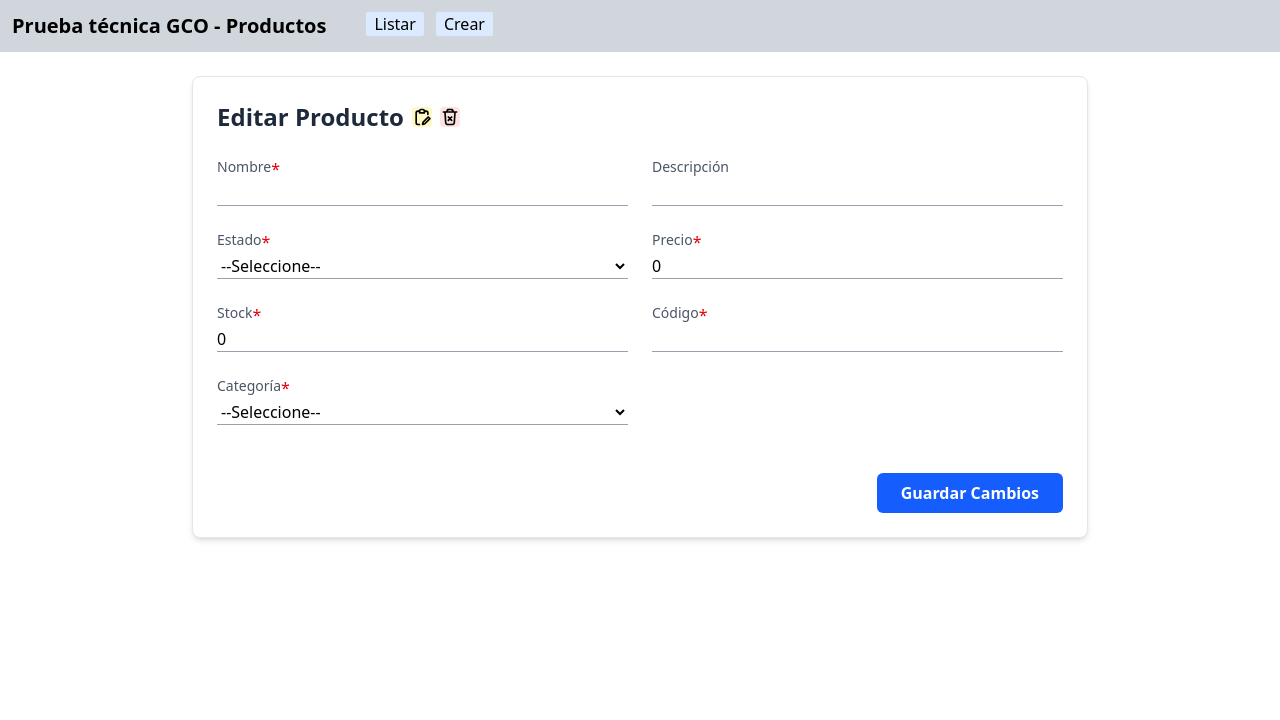
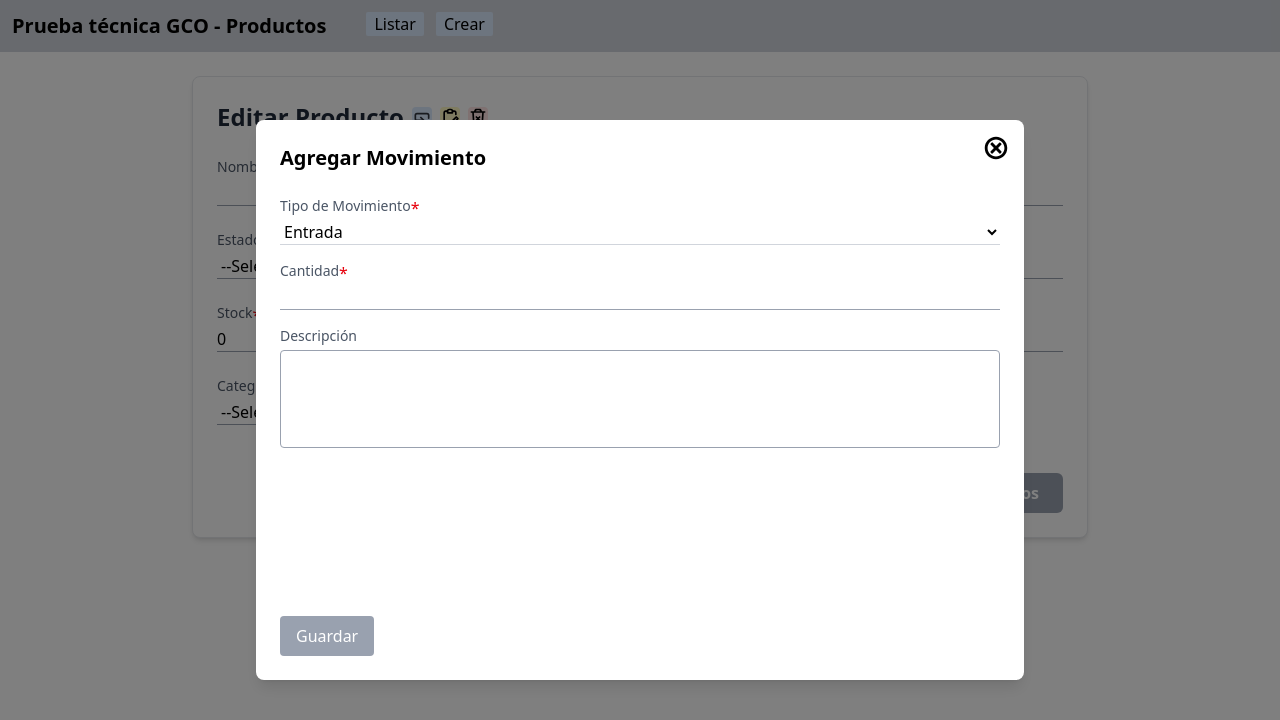
Before and after one commit to 968578/prueba-gco, an Angular app in the folder front/: page /producto/1 in a window 1280 px wide. Shown: the top 720 px of the page. Built offline with nearby package versions, Linux system fonts and the light colour scheme; no server answers.

Commit message:
formulario base para crear movimientos

```diff
--- /dev/null
+++ b/front/src/app/components/modal-movimientos/modal-movimientos.component.html
@@ -0,0 +1,64 @@
+<div *ngIf="mostrarModal" class="fixed inset-0 bg-[rgba(0,0,0,0.5)] flex items-center justify-center z-50">
+  <div class="relative bg-white w-[60%] h-[70%] rounded-lg shadow-lg p-6 flex flex-col">
+    <div
+      class="absolute top-4 right-4 cursor-pointer hover:scale-125 transition-transform"
+      (click)="cerrarModal()"
+    >
+      <svg class="w-6 h-6" fill="#000000" viewBox="0 0 32 32" version="1.1" xmlns="http://www.w3.org/2000/svg"><g id="SVGRepo_bgCarrier" stroke-width="0"></g><g id="SVGRepo_tracerCarrier" stroke-linecap="round" stroke-linejoin="round"></g><g id="SVGRepo_iconCarrier"> <title>cancel</title> <path d="M10.771 8.518c-1.144 0.215-2.83 2.171-2.086 2.915l4.573 4.571-4.573 4.571c-0.915 0.915 1.829 3.656 2.744 2.742l4.573-4.571 4.573 4.571c0.915 0.915 3.658-1.829 2.744-2.742l-4.573-4.571 4.573-4.571c0.915-0.915-1.829-3.656-2.744-2.742l-4.573 4.571-4.573-4.571c-0.173-0.171-0.394-0.223-0.657-0.173v0zM16 1c-8.285 0-15 6.716-15 15s6.715 15 15 15 15-6.716 15-15-6.715-15-15-15zM16 4.75c6.213 0 11.25 5.037 11.25 11.25s-5.037 11.25-11.25 11.25-11.25-5.037-11.25-11.25c0.001-6.213 5.037-11.25 11.25-11.25z"></path> </g></svg>
+    </div>
+
+    <h2 class="text-xl font-semibold mb-6">Agregar Movimiento</h2>
+    <form [formGroup]="movimientoForm" (ngSubmit)="guardar()" class="space-y-4 flex-1 flex flex-col">
+      <div>
+        <label-primary [label]="'Tipo de Movimiento'" [obligatorio]="true" />
+        <select formControlName="tipo" class="w-full border-0 border-b border-gray-300 focus:border-blue-500 focus:ring-0 focus:outline-none">
+          <option value="">--Seleccione--</option>
+          <option value="1">Entrada</option>
+          <option value="2">Salida</option>
+        </select>
+        <error-form
+          *ngIf="movimientoForm.get('tipo')?.errors?.['required'] && (movimientoForm.get('tipo')?.touched || movimientoForm.get('tipo')?.dirty )"
+          [error]="'Es requerido'"
+        />
+      </div>
+      <div>
+        <label-primary [label]="'Cantidad'" [obligatorio]="true" />
+        <input-primary formControlName="cantidad" />
+        <error-form
+          *ngIf="movimientoForm.get('cantidad')?.errors?.['required'] && movimientoForm.get('cantidad')?.touched"
+          [error]="'Es requerido'"
+        />
+        <error-form
+          *ngIf="movimientoForm.get('cantidad')?.errors?.['min'] && movimientoForm.get('cantidad')?.touched"
+          [error]="'Debe ser al menos 1'"
+        />
+        <error-form
+          *ngIf="movimientoForm.get('cantidad')?.errors?.['notNumber'] && movimientoForm.get('cantidad')?.touched"
+          [error]="'Debe ser número'"
+        />
+      </div>
+      <div>
+        <label-primary [label]="'Descripción'" [obligatorio]="false" />
+        <textarea
+          formControlName="descripcion"
+          rows="4"
+          class="w-full border rounded-sm border-gray-400 focus:border-blue-500 focus:ring-0 focus:outline-none resize-none"
+        ></textarea>
+        <error-form
+          *ngIf="movimientoForm.get('descripcion')?.errors?.['required'] && movimientoForm.get('descripcion')?.touched"
+          [error]="'Es requerido'"
+        />
+      </div>
+
+      <div class="mt-auto">
+        <button
+          type="submit"
+          [disabled]="movimientoForm.invalid"
+          class="bg-blue-600 text-white px-4 py-2 rounded hover:bg-blue-700 transition disabled:bg-gray-400"
+        >
+          Guardar
+        </button>
+      </div>
+    </form>
+  </div>
+</div>
--- /dev/null
+++ b/front/src/app/components/modal-movimientos/modal-movimientos.component.ts
@@ -0,0 +1,36 @@
+import { Component, EventEmitter, Input, Output } from '@angular/core';
+import { FormControl, FormGroup, ReactiveFormsModule, Validators } from '@angular/forms';
+import { CustomValidators } from '../../shared/validators';
+import { CommonModule } from '@angular/common';
+import { InputPrimaryComponent } from "../input-primary/input-primary.component";
+import { LabelPrimaryComponent } from "../label-primary/label-primary.component";
+import { ErrorFormComponent } from "../error-form/error-form.component";
+
+@Component({
+  selector: 'modal-movimientos',
+  imports: [ReactiveFormsModule, CommonModule, InputPrimaryComponent, LabelPrimaryComponent, ErrorFormComponent],
+  templateUrl: './modal-movimientos.component.html',
+  styleUrl: './modal-movimientos.component.css'
+})
+export class ModalMovimientosComponent {
+
+  @Input() mostrarModal = true;
+  @Output() ocultarModal = new EventEmitter<boolean>();
+
+  movimientoForm = new FormGroup({
+    productoId: new FormControl(""),
+    tipo: new FormControl(1, Validators.required),
+    cantidad: new FormControl('', [Validators.required, Validators.min(1),(inp)=>CustomValidators.validateNumber(inp) ]),
+    descripcion: new FormControl(''),
+  })
+
+    guardar(){
+      console.log("guardando movimiento")
+  }
+
+
+  cerrarModal(){
+    this.ocultarModal.emit(false);
+  }
+
+}
--- a/front/src/app/pages/detalles-producto/detalles-producto.component.html
+++ b/front/src/app/pages/detalles-producto/detalles-producto.component.html
@@ -1,14 +1,26 @@
-<app-header></app-header>
+<app-header/>
+<modal-movimientos
+  [mostrarModal]="mostrarModal"
+  (ocultarModal)="mostrarOcultarModal($event)"
+/>
 <div class="max-w-4xl mx-auto p-6 bg-white rounded-lg shadow-md border border-gray-200 my-6">
   <div class="flex items-center justify-start mb-6 gap-x-2">
     <h2 class="text-2xl font-semibold text-gray-800">Editar Producto</h2>
+    <div class="bg-blue-100 rounded hover:scale-125 hover:bg-blue-200 duration-200 cursor-pointer"
+      (click)="mostrarOcultarModal(true)"
+      title="Crear movimiento"
+    >
+      <svg class="w-5 h-5" viewBox="0 0 24 24" fill="none" xmlns="http://www.w3.org/2000/svg"><g id="SVGRepo_bgCarrier" stroke-width="0"></g><g id="SVGRepo_tracerCarrier" stroke-linecap="round" stroke-linejoin="round"></g><g id="SVGRepo_iconCarrier"> <path d="M10 12L14 16L10 20" stroke="#33363F" stroke-width="2"></path> <path d="M20 13.5V10C20 8.89543 19.1046 8 18 8H6C4.89543 8 4 8.89543 4 10V14C4 15.1046 4.89543 16 6 16H13" stroke="#33363F" stroke-width="2" stroke-linecap="round"></path> </g></svg>
+    </div>
     <div class="bg-yellow-100 rounded hover:scale-125 hover:bg-yellow-200 duration-200 cursor-pointer"
       (click)="activarEdicion()"
-    >
+      title="Editar"
+      >
       <svg class="w-5 h-5" viewBox="0 0 24 24" fill="none" xmlns="http://www.w3.org/2000/svg"><g id="SVGRepo_bgCarrier" stroke-width="0"></g><g id="SVGRepo_tracerCarrier" stroke-linecap="round" stroke-linejoin="round"></g><g id="SVGRepo_iconCarrier"> <path d="M9 5H7C5.89543 5 5 5.89543 5 7V19C5 20.1046 5.89543 21 7 21H9M15 5H17C18.1046 5 19 5.89543 19 7V9" stroke="#000000" stroke-width="2" stroke-linecap="round" stroke-linejoin="round"></path> <path d="M14.902 20.3343L12.7153 20.7716L13.1526 18.585C13.1914 18.3914 13.2865 18.2136 13.4261 18.074L17.5 14L19.5 12L21.4869 13.9869L19.4869 15.9869L15.413 20.0608C15.2734 20.2004 15.0956 20.2956 14.902 20.3343Z" stroke="#000000" stroke-width="2" stroke-linecap="round" stroke-linejoin="round"></path> <path d="M9 5C9 3.89543 9.89543 3 11 3H13C14.1046 3 15 3.89543 15 5V7H9V5Z" stroke="#000000" stroke-width="2" stroke-linecap="round" stroke-linejoin="round"></path> </g></svg>
     </div>
     <div class="bg-red-100 rounded hover:scale-125 hover:bg-red-200 duration-200 cursor-pointer"
       (click)="eliminar()"
+      title="Eliminar"
     >
       <svg class="w-5 h-5" viewBox="0 0 24 24" fill="none" xmlns="http://www.w3.org/2000/svg"><g id="SVGRepo_bgCarrier" stroke-width="0"></g><g id="SVGRepo_tracerCarrier" stroke-linecap="round" stroke-linejoin="round"></g><g id="SVGRepo_iconCarrier"> <path d="M10 12L14 16M14 12L10 16M18 6L17.1991 18.0129C17.129 19.065 17.0939 19.5911 16.8667 19.99C16.6666 20.3412 16.3648 20.6235 16.0011 20.7998C15.588 21 15.0607 21 14.0062 21H9.99377C8.93927 21 8.41202 21 7.99889 20.7998C7.63517 20.6235 7.33339 20.3412 7.13332 19.99C6.90607 19.5911 6.871 19.065 6.80086 18.0129L6 6M4 6H20M16 6L15.7294 5.18807C15.4671 4.40125 15.3359 4.00784 15.0927 3.71698C14.8779 3.46013 14.6021 3.26132 14.2905 3.13878C13.9376 3 13.523 3 12.6936 3H11.3064C10.477 3 10.0624 3 9.70951 3.13878C9.39792 3.26132 9.12208 3.46013 8.90729 3.71698C8.66405 4.00784 8.53292 4.40125 8.27064 5.18807L8 6" stroke="#000000" stroke-width="2" stroke-linecap="round" stroke-linejoin="round"></path> </g></svg>
     </div>
@@ -85,6 +97,10 @@
       <button
         type="submit"
         [disabled]="productoForm.invalid"
+        [ngClass]="{
+          'bg-blue-600 hover:bg-blue-700': productoForm.valid,
+          'bg-gray-400 cursor-not-allowed': productoForm.invalid
+        }"
         class="bg-blue-600 hover:bg-blue-700 text-white font-semibold py-2 px-6 rounded-md transition"
       >
         Guardar Cambios
--- a/front/src/app/pages/detalles-producto/detalles-producto.component.ts
+++ b/front/src/app/pages/detalles-producto/detalles-producto.component.ts
@@ -8,31 +8,32 @@ import { AbstractControl, FormControl, FormGroup, FormsModule, ReactiveFormsModu
 import { LabelPrimaryComponent } from "../../components/label-primary/label-primary.component";
 import { ErrorFormComponent } from "../../components/error-form/error-form.component";
 import { InputPrimaryComponent } from "../../components/input-primary/input-primary.component";
+import { CustomValidators } from '../../shared/validators';
+import { ModalMovimientosComponent } from "../../components/modal-movimientos/modal-movimientos.component";
 
 @Component({
   selector: 'app-detalles-producto',
-  imports: [HeaderComponent, CommonModule, ReactiveFormsModule, FormsModule, LabelPrimaryComponent, ErrorFormComponent, InputPrimaryComponent],
+  imports: [HeaderComponent, CommonModule, ReactiveFormsModule, FormsModule, LabelPrimaryComponent, ErrorFormComponent, InputPrimaryComponent, ModalMovimientosComponent],
   templateUrl: './detalles-producto.component.html',
   styleUrl: './detalles-producto.component.css'
 })
 export class DetallesProductoComponent implements OnInit {
-
+  mostrarModal = true;
+  constructor(
+    private productosService: ProductoService,
+    private route : ActivatedRoute
+  ) {}
 
   productoForm = new FormGroup({
     id: new FormControl(''),
     nombre: new FormControl('', [Validators.required, Validators.minLength(4), Validators.maxLength(45)]),
     descripcion: new FormControl('', Validators.maxLength(200)),
     estado: new FormControl('', Validators.required),
-    precio: new FormControl(0, [Validators.required, Validators.min(0), (inp)=>this.validateNumber(inp)]),
-    stock: new FormControl(0,  [Validators.required,  Validators.min(0), (inp)=>this.validateNumber(inp)]),
+    precio: new FormControl(0, [Validators.required, Validators.min(0), (inp)=>CustomValidators.validateNumber(inp)]),
+    stock: new FormControl(0,  [Validators.required,  Validators.min(0), (inp)=>CustomValidators.validateNumber(inp)]),
     codigo: new FormControl('', [Validators.required, Validators.minLength(4), Validators.maxLength(20)]),
     categoriaId: new FormControl('', Validators.required),
   });
-
-    constructor(
-      private productosService: ProductoService,
-      private route : ActivatedRoute
-    ) {}
 
 
   ngOnInit(): void {
@@ -43,7 +44,9 @@ export class DetallesProductoComponent implements OnInit {
   }
 
   actualizarProducto(){
-
+    if(this.productoForm.invalid){
+      return;
+    }
     const formValue = this.productoForm.value
     const producto = this.productosService.mapearProducto(formValue);
     this.productosService.actualizarProducto(producto).subscribe((data: any) =>{
@@ -72,9 +75,13 @@ export class DetallesProductoComponent implements OnInit {
     })
   }
 
-
-  validateNumber(inp :AbstractControl): ValidationErrors | null {
-    return isNaN(inp.value) ? { notNumber: true } : null;
+  crearMovimiento(){
+    this.mostrarModal= true;
   }
 
+  mostrarOcultarModal(bandera: boolean){
+    this.mostrarModal = bandera;
+  }
+
+
 }
--- a/front/src/app/pages/formulario-productos/formulario-productos.component.ts
+++ b/front/src/app/pages/formulario-productos/formulario-productos.component.ts
@@ -7,6 +7,7 @@ import { ErrorFormComponent } from "../../components/error-form/error-form.compo
 import { CommonModule } from '@angular/common';
 import { ProductoService } from '../../service/producto.service';
 import { Producto } from '../../models/models';
+import { CustomValidators } from '../../shared/validators';
 
 @Component({
   selector: 'app-formulario-productos',
@@ -22,8 +23,8 @@ export class FormularioProductosComponent implements OnInit {
     nombre: new FormControl('', [Validators.required, Validators.minLength(4), Validators.maxLength(45)]),
     descripcion: new FormControl('', Validators.maxLength(200)),
     estado: new FormControl('', Validators.required),
-    precio: new FormControl(0, [Validators.required, Validators.min(0), (inp)=>this.validateNumber(inp)]),
-    stock: new FormControl(0,  [Validators.required,  Validators.min(0), (inp)=>this.validateNumber(inp)]),
+    precio: new FormControl(0, [Validators.required, Validators.min(0), (inp)=>CustomValidators.validateNumber(inp)]),
+    stock: new FormControl(0,  [Validators.required,  Validators.min(0), (inp)=>CustomValidators.validateNumber(inp)]),
     codigo: new FormControl('', [Validators.required, Validators.minLength(4), Validators.maxLength(20)]),
     categoriaId: new FormControl('', Validators.required),
   })
@@ -32,7 +33,6 @@ export class FormularioProductosComponent implements OnInit {
     if(this.productoForm.invalid){
       return;
     }
-
 
     const formValue = this.productoForm.value
     const productoModel = this.productosService.mapearProducto(formValue);
@@ -53,10 +53,6 @@ export class FormularioProductosComponent implements OnInit {
 
   }
 
-  validateNumber(inp :AbstractControl): ValidationErrors | null {
-    return isNaN(inp.value) ? { notNumber: true } : null;
-  }
-
   ngOnInit(): void {
   }
 }
--- /dev/null
+++ b/front/src/app/shared/validators.ts
@@ -0,0 +1,7 @@
+import { AbstractControl, ValidationErrors } from '@angular/forms';
+
+export class CustomValidators {
+  static validateNumber(control: AbstractControl): ValidationErrors | null {
+    return isNaN(control.value) ? { notNumber: true } : null;
+  }
+}
```
Also changed, not shown: front/src/app/components/modal-movimientos/modal-movimientos.component.css (added).
